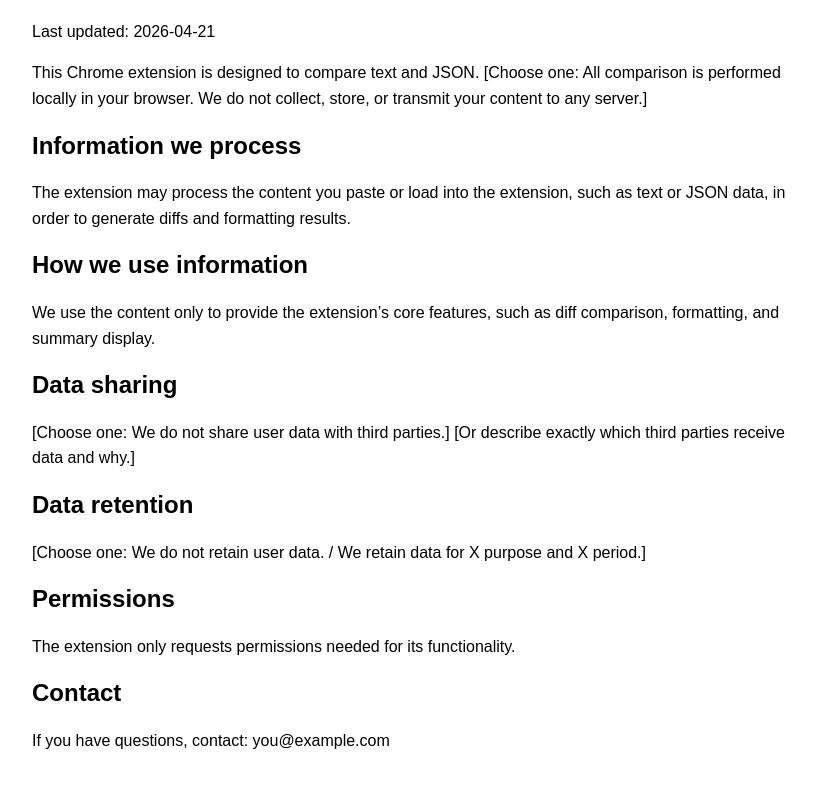
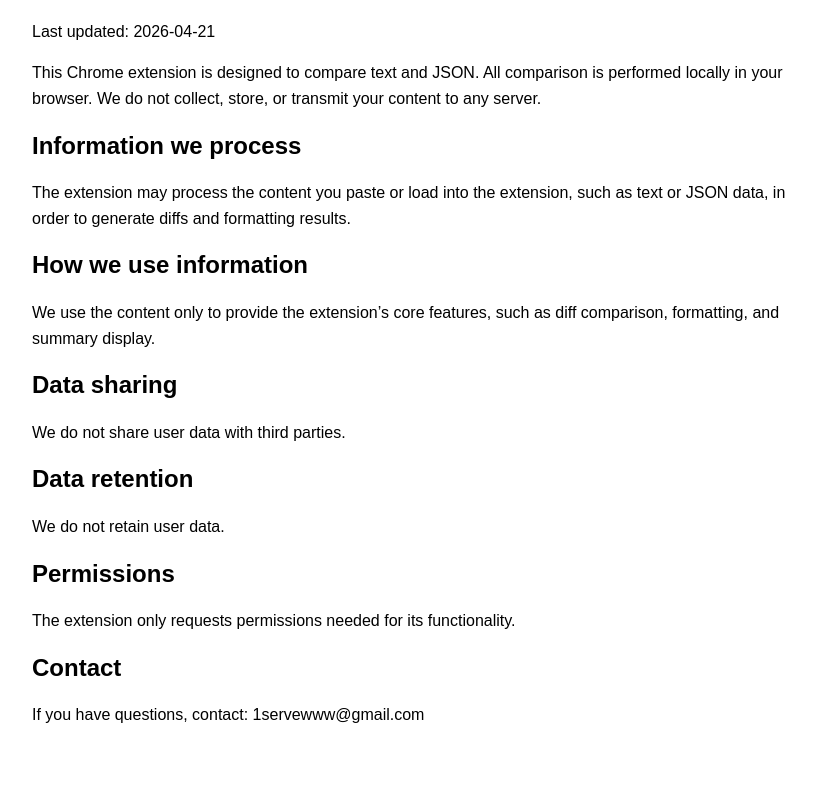
Before and after one commit to 1servewww/insightdiff-privacy, a plain HTML site: page index.html in a window 1280 px wide. Shown: the part 81-868 px from the top of the page, without its empty margins (228-1044 px from the left). Drawn offline with Linux system fonts and the light colour scheme.

Commit message:
Update index.html

```diff
--- a/index.html
+++ b/index.html
@@ -14,7 +14,7 @@
 
     <p>
       This Chrome extension is designed to compare text and JSON.
-      [Choose one: All comparison is performed locally in your browser. We do not collect, store, or transmit your content to any server.]
+      All comparison is performed locally in your browser. We do not collect, store, or transmit your content to any server.
     </p>
 
     <h2>Information we process</h2>
@@ -29,13 +29,12 @@
 
     <h2>Data sharing</h2>
     <p>
-      [Choose one: We do not share user data with third parties.]
-      [Or describe exactly which third parties receive data and why.]
+      We do not share user data with third parties.
     </p>
 
     <h2>Data retention</h2>
     <p>
-      [Choose one: We do not retain user data. / We retain data for X purpose and X period.]
+      We do not retain user data.
     </p>
 
     <h2>Permissions</h2>
@@ -45,7 +44,7 @@
 
     <h2>Contact</h2>
     <p>
-      If you have questions, contact: you@example.com
+      If you have questions, contact: 1servewww@gmail.com
     </p>
   </body>
 </html>
```
